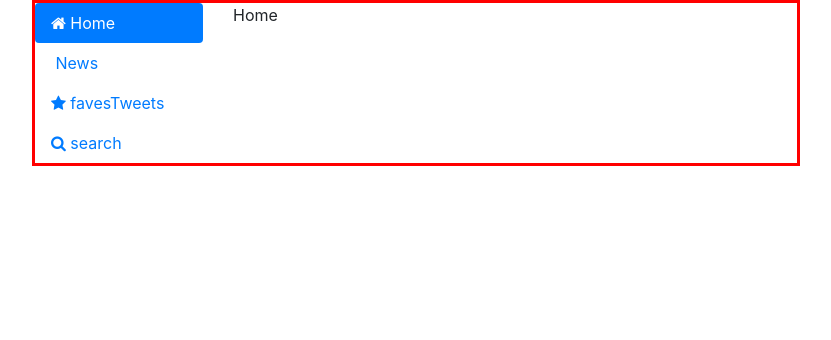
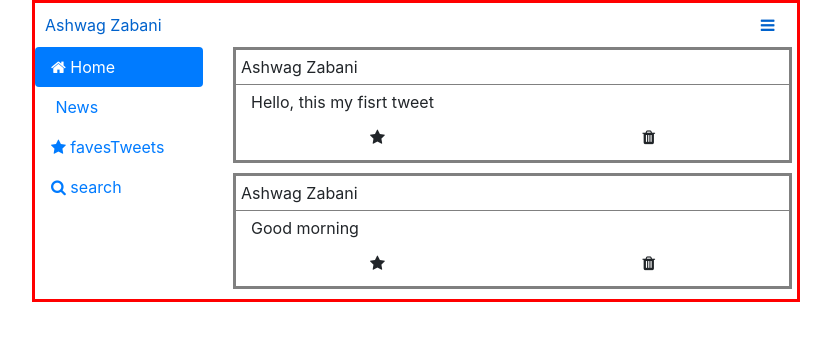
Before and after one commit to ashwagzabani/Mini-Twitter, a React (Create React App) app in the folder mini-twitter/: page / in a window 1280 px wide. Shown: the top 340 px of the page, without its empty margins (224-1055 px from the left). Built offline with nearby package versions, Linux system fonts and the light colour scheme.

Commit message:
add inital data to db.js file and show tweets

```diff
--- a/mini-twitter/src/App.css
+++ b/mini-twitter/src/App.css
@@ -10,25 +10,15 @@
 }
 
 .App-header {
-  background-color: #282c34;
-  min-height: 100vh;
-  display: flex;
-  flex-direction: column;
-  align-items: center;
-  justify-content: center;
-  font-size: calc(10px + 2vmin);
-  color: white;
+  background-color: #ffffff;
+  padding: 10px 10px;
+  color: rgb(0, 98, 204);
+  border-radius: .25rem;
+  box-shadow: 2px gray;
 }
 
-.App-link {
-  color: #61dafb;
+.App-header .options{
+  position: absolute;
+  right: 22%;
+  cursor: pointer;
 }
-
-@keyframes App-logo-spin {
-  from {
-    transform: rotate(0deg);
-  }
-  to {
-    transform: rotate(360deg);
-  }
-}
--- a/mini-twitter/src/App.js
+++ b/mini-twitter/src/App.js
@@ -15,14 +15,40 @@ import Tab from 'react-bootstrap/Tab'
 import Row from 'react-bootstrap/Row'
 import Col from 'react-bootstrap/Col'
 import Nav from 'react-bootstrap/Nav'
+import Popover from 'react-bootstrap/Popover'
+import OverlayTrigger from 'react-bootstrap/OverlayTrigger'
+import Dropdown from 'react-bootstrap/Dropdown'
 import 'font-awesome/css/font-awesome.min.css';
-
+import TwitterDB from './TwitterDB'
 
 class App extends Component {
   render() {
+    //pop up message
+    const popover = (
+      <Popover>
+        {/* <ul>
+          <li>My Profile</li>
+          <li>Followers</li>
+          <li>Sign out</li>
+        </ul> */}
+        <Dropdown.Item href="#/action-1">My Profile</Dropdown.Item>
+        <Dropdown.Item href="#/action-2">Sign out</Dropdown.Item>
+      </Popover>
+    );
+
     return (
       <Router>
         <div className="App">
+          <div className="App-header">
+            {TwitterDB.users[0].displayName}
+            <OverlayTrigger trigger="click" placement="right" overlay={popover}>
+              <span className="options">
+                <i className="fa fa-bars">
+                </i>
+              </span>
+            </OverlayTrigger>
+          </div>
+
           {/* <Link to='/'>Home</Link> {' || '}
           <Link to='/news'>News</Link> {' || '}
           <Link to='/search'>Search</Link> {' || '}
@@ -33,16 +59,16 @@ class App extends Component {
               <Col sm={3}>
                 <Nav variant="pills" className="flex-column">
                   <Nav.Item>
-                    <Nav.Link as={Link} to="/" eventKey="Home" ><i class="fa fa-home"></i>{'  '}Home</Nav.Link>
+                    <Nav.Link as={Link} to="/" eventKey="Home" ><i className="fa fa-home"></i>{'  '}Home</Nav.Link>
                   </Nav.Item>
                   <Nav.Item>
-                    <Nav.Link as={Link} to="/news" eventKey="News" ><i class="fa fa-newspaper"></i>{'  '}News</Nav.Link>
+                    <Nav.Link as={Link} to="/news" eventKey="News" ><i className="fa fa-newspaper"></i>{'  '}News</Nav.Link>
                   </Nav.Item>
                   <Nav.Item>
-                    <Nav.Link as={Link} to="/favesTweets" eventKey="favesTweets"><i class="fa fa-star"></i>{'  '}favesTweets</Nav.Link>
+                    <Nav.Link as={Link} to="/favesTweets" eventKey="favesTweets"><i className="fa fa-star"></i>{'  '}favesTweets</Nav.Link>
                   </Nav.Item>
                   <Nav.Item>
-                    <Nav.Link as={Link} to="/search" eventKey="search"><i class="fa fa-search"></i>{'  '}search</Nav.Link>
+                    <Nav.Link as={Link} to="/search" eventKey="search"><i className="fa fa-search"></i>{'  '}search</Nav.Link>
                   </Nav.Item>
                 </Nav>
               </Col>
--- /dev/null
+++ b/mini-twitter/src/TwitterDB.js
@@ -0,0 +1,31 @@
+const TwitterDB = {
+    users: [
+        {
+            "id": 1,
+            "userName": "@ashwag.amz",
+            "displayName": "Ashwag Zabani",
+            "email": "ashwag@gmail.com",
+            "password": "123456",
+            tweets: {
+                tweet: [
+                    {
+                        "id": 1,
+                        "content": "Hello, this my fisrt tweet",
+                        "send_time": "2021-01-10 10:00:00 AM"
+                    },
+                    {
+                        "id": 2,
+                        "content": "Good morning",
+                        "send_time": "2021-01-10 10:20:00 AM"
+                    }
+                ]
+            },
+            "favesTweets": [],
+            "intersetedTopics": [],
+            "followers": [],
+            "log_in": false
+        }
+    ]
+}
+
+export default TwitterDB;
--- /dev/null
+++ b/mini-twitter/src/comonents-style/TweetRow.css
@@ -0,0 +1,28 @@
+.TweetRow{
+    margin-right: 5px;
+}
+
+.Tweet{
+    border: 3px solid gray;
+    margin-bottom: 10px;
+}
+
+.TweetRow .userDetails, .optionsIcon{
+    padding: 5px 5px;
+}
+
+.TweetRow .userDetails{
+    border-bottom:1px solid gray ;
+    margin-bottom: 5px;
+}
+
+.TweetRow span{
+    padding: 10px 0;
+    display: flex;
+    flex-direction: row;
+    justify-content: space-around;
+}
+
+.fave{
+    color: red;
+}
--- a/mini-twitter/src/components/Home.js
+++ b/mini-twitter/src/components/Home.js
@@ -1,10 +1,12 @@
 import React, { Component } from 'react';
+import TweetList from './Tweet-list';
 
 class Home extends Component {
     render() {
         return (
             <div className="Home">
-                Home
+                {/*home page*/}
+                <TweetList />
             </div>
         );
     }
--- /dev/null
+++ b/mini-twitter/src/components/Tweet-list.js
@@ -0,0 +1,14 @@
+import React, { Component } from 'react';
+import TweetRow from './Tweet-row';
+
+class TweetList extends Component {
+    render() {
+        return (
+            <div className="TweetList">
+                <TweetRow />
+            </div>
+        );
+    }
+}
+
+export default TweetList;
--- /dev/null
+++ b/mini-twitter/src/components/Tweet-row.js
@@ -0,0 +1,33 @@
+import React, { Component } from 'react';
+import TwitterDB from '../TwitterDB'
+import '../comonents-style/TweetRow.css'
+class TweetRow extends Component {
+    render() {
+        return (
+            <div className="TweetRow">
+                <div className="Tweet">
+                    <div className="userDetails">{TwitterDB.users[0].displayName}</div>
+                    <div className="container">{TwitterDB.users[0].tweets.tweet[0].content}</div>
+                    <div className="optionsIcon">
+                        <span>
+                            <i className="fa fa-star"></i>
+                            <i className="fa fa-trash"></i>
+                        </span>
+                    </div>
+                </div>
+                <div className="Tweet">
+                    <div className="userDetails">{TwitterDB.users[0].displayName}</div>
+                    <div className="container">{TwitterDB.users[0].tweets.tweet[1].content}</div>
+                    <div className="optionsIcon">
+                        <span>
+                            <i className="fa fa-star"></i>
+                            <i className="fa fa-trash"></i>
+                        </span>
+                    </div>
+                </div>
+            </div>
+        );
+    }
+}
+
+export default TweetRow;
```
Also changed, not shown: mini-twitter/src/components/Tweet-details.js (deleted, +0 -13 lines), mini-twitter/src/components/Tweet.js (deleted, +0 -13 lines), 1 other file (tests, documents, lock files or other folders).
